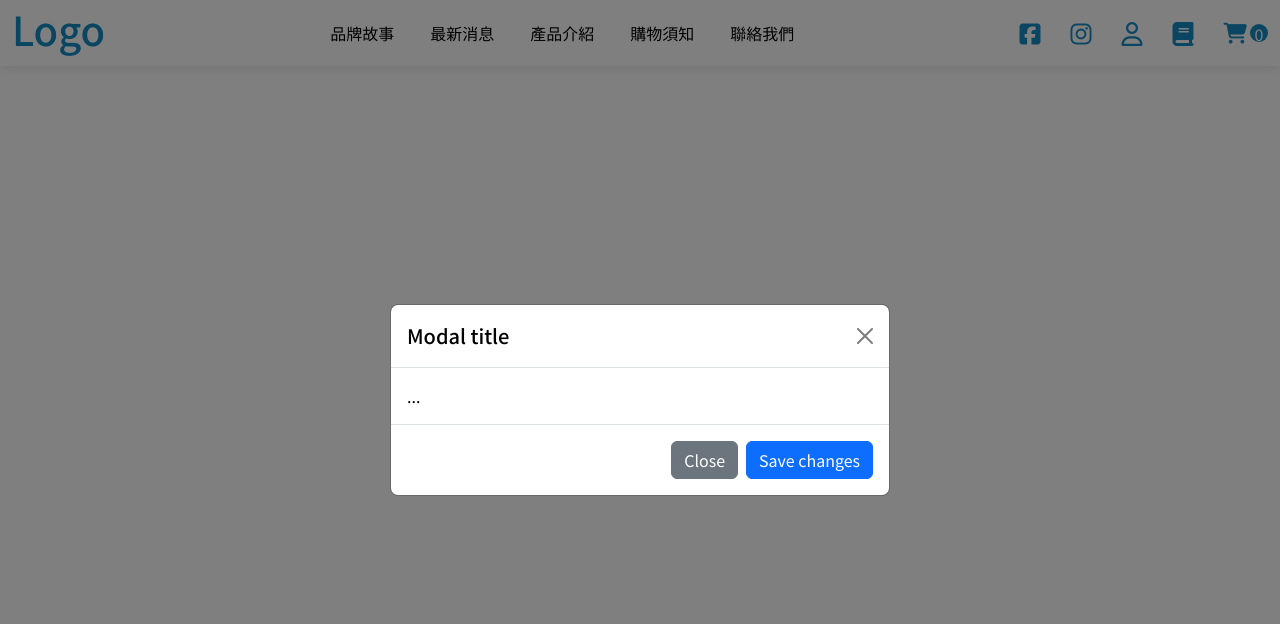
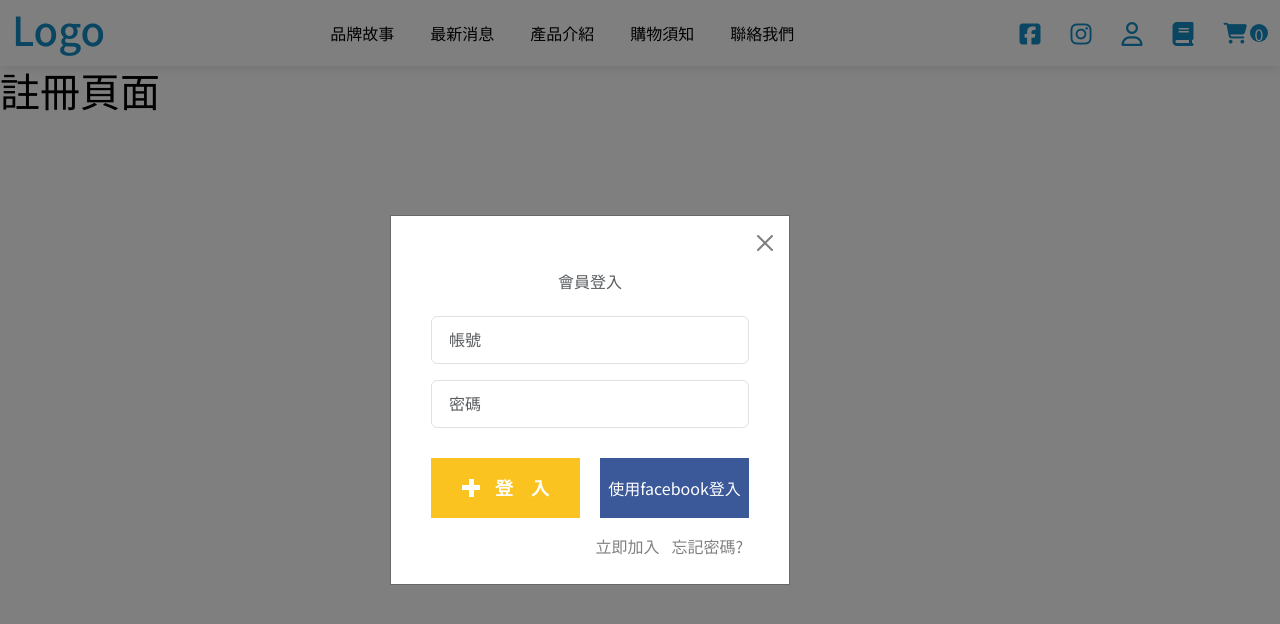
Before and after one commit to ZhengYung/cake, a Vue app: page /register in a window 1280 px wide. Both pictures are taken after a click on the button 1132 px from the left and 33 px from the top of the page. Shown: the top 624 px of the page. Built offline with nearby package versions, Linux system fonts and the light colour scheme.

Commit message:
componets[defaultBtn,moreBtn,modalBax]/router[register] 立即加入按鈕問題:未關閉modal

```diff
--- a/src/App.vue
+++ b/src/App.vue
@@ -1,23 +1,41 @@
 <script setup>
+//vue
 // import { RouterLink, RouterView } from 'vue-router'
 // import HelloWorld from './components/HelloWorld.vue'
+import { ref, onMounted, onUnmounted } from 'vue';
+
+//components元件
 import ham from './components/ham.vue';
 import modalBox from './components/modalBox.vue';
-import { ref, onMounted, onUnmounted } from 'vue';
+import defaultBtn from '@/components/defaultBtn.vue';
+import moreBtn from '@/components/moreBtn.vue';
 
 //store
-import { useCounterStore } from '@/stores/counter';
-const counterStore = useCounterStore();
+import { useCartStore } from './stores/cart';
+const cartStore = useCartStore();
+
+//切換頁面時將 navbarMenu & 漢堡選單 改為關閉狀態
+function hideMenu() {
+  const navbarMenu = document.querySelector('#navbarMenu');
+  const svg = document.querySelector('.topNav__toggler svg');
+
+  navbarMenu.classList.remove('show');
+  svg.classList.remove('active');
+}
+//登入按鈕事件
+function login() {
+  console.log('loginBtn Click');
+}
+//監測windw scroll-bar 位置
 const scrollY = ref(window.scrollY);
-
 const handleScroll = () => {
   scrollY.value = window.scrollY;
 };
-function hideMenu() {
-  const navbarMenu = document.querySelector('#navbarMenu');
-  const svg = document.querySelector('.topNav__toggler svg');
-  navbarMenu.classList.remove('show');
-  svg.classList.remove('active');
+
+//註冊按鈕事件
+function register() {
+  // const modal = new bootstrap.Modal(document.querySelector('#loginModal'));
+  // console.log(modal);
 }
 onMounted(() => {
   window.addEventListener('scroll', handleScroll);
@@ -29,9 +47,46 @@ onUnmounted(() => {
 
 <template>
   <Teleport to="body">
-    <modalBox :id="'loginModal'"></modalBox>
-    <modalBox :id="'orderModal'"></modalBox>
-    <modalBox :id="'cartModal'"></modalBox>
+    <modalBox :id="'loginModal'">
+      <template #modal-body>
+        <div class="login">
+          <h2 class="mb-4 text-center fs-6 fw-normal text-muted">會員登入</h2>
+          <div class="form-floating mb-3">
+            <input type="text" class="form-control" id="account" placeholder="">
+            <label for="account" class="text-muted">帳號</label>
+          </div>
+          <div class="form-floating">
+            <input type="password" class="form-control" id="pwd" placeholder="">
+            <label for="pwd" class="text-muted">密碼</label>
+          </div>
+          <div class="btnBox">
+            <moreBtn @click="login" :bg="'var(--secColor)'">登&emsp;入</moreBtn>
+            <defaultBtn class="fs-6" :bg="'var(--fbColor)'">使用facebook登入</defaultBtn>
+          </div>
+          <div class="quickBackBox">
+            <RouterLink @click="register" to="/register">立即加入</RouterLink>
+            <button type="button">忘記密碼?</button>
+          </div>
+        </div>
+      </template>
+    </modalBox>
+    <modalBox :id="'orderModal'">
+
+      <template #modal-body>
+      </template>
+    </modalBox>
+    <modalBox :id="'cartModal'">
+
+      <template #title>
+        <div class="cartTitle">
+          <h2>你的購物車總計<span>{{ cartStore.count }}</span>件商品</h2>
+        </div>
+      </template>
+
+      <template #modal-body>
+
+      </template>
+    </modalBox>
   </Teleport>
   <header
     :class="[{ isTop: scrollY === 0 && $route.name === 'home' }, $route.name === 'home' ? 'position-fixed w-100' : 'position-sticky', 'top-0']"
@@ -53,7 +108,7 @@ onUnmounted(() => {
           <button class="bg-transparent p-0 border-0" type="button" data-bs-toggle="modal"
             data-bs-target="#orderModal"><i class="fa-solid fa-book"></i>
           </button>
-          <button type="button" class="cart bg-transparent p-0 border-0" :data-count="counterStore.count"
+          <button type="button" class="cart bg-transparent p-0 border-0" :data-count="cartStore.count"
             data-bs-toggle="modal" data-bs-target="#cartModal"><i class="fa-solid fa-cart-shopping"></i></button>
         </div>
         <button class="topNav__toggler navbar-toggler" type="button" data-bs-toggle="collapse"
@@ -112,6 +167,54 @@ onUnmounted(() => {
 
 
 <style lang="scss" scoped>
+//覆寫bootstrap start
+.form-control:focus {
+  box-shadow: none;
+}
+
+.login {
+
+  .form-floating>.form-control,
+  .form-floating>.form-control-plaintext,
+  .form-floating>.form-select {
+    height: 3rem;
+    min-height: unset;
+  }
+
+  .form-floating>label {
+    background: white;
+    height: auto;
+    padding: 0;
+    translate: 50% 80%;
+    line-height: 1;
+  }
+
+  .form-floating>.form-control-plaintext~label::after,
+  .form-floating>.form-control:focus~label::after,
+  .form-floating>.form-control:not(:placeholder-shown)~label::after,
+  .form-floating>.form-select~label::after {
+    content: none;
+  }
+
+  .form-floating>.form-control-plaintext~label,
+  .form-floating>.form-control:focus~label,
+  .form-floating>.form-control:not(:placeholder-shown)~label,
+  .form-floating>.form-select~label {
+    transform: scale(.85) translateY(-1.6rem) translateX(.15rem);
+  }
+
+  .form-floating>.form-control-plaintext:focus,
+  .form-floating>.form-control-plaintext:not(:placeholder-shown),
+  .form-floating>.form-control:focus,
+  .form-floating>.form-control:not(:placeholder-shown) {
+    padding-top: 0;
+    padding-bottom: 0;
+  }
+}
+
+
+//覆寫bootstrap end
+
 .banner {
   clip-path: url('#bannerClip');
   background-size: cover;
@@ -135,6 +238,55 @@ onUnmounted(() => {
   }
 
 
+}
+
+.btnBox {
+  display: flex;
+  justify-content: center;
+  align-items: center;
+  column-gap: 20px;
+  margin-top: 30px;
+
+  button {
+    flex: 1 0 0px;
+    max-width: 160px;
+  }
+}
+
+.quickBackBox {
+  margin-top: 20px;
+  display: flex;
+  justify-content: end;
+
+  * {
+    color: gray;
+    line-height: 1;
+    border: none;
+    background-color: unset;
+    padding: 0 6px;
+  }
+
+  @media (hover:hover) {
+    *:hover {
+      color: black;
+    }
+
+    :nth-child(2) {
+      position: relative;
+
+      &::before {
+        content: '';
+        position: absolute;
+        display: block;
+        left: 0;
+        top: 0;
+        bottom: 0;
+        width: 1px;
+        height: 100%;
+        background-color: gray;
+      }
+    }
+  }
 }
 
 header {
@@ -289,4 +441,48 @@ header {
     }
   }
 }
+
+.cartTitle {
+  display: flex;
+  justify-content: center;
+  align-items: center;
+  column-gap: 10px;
+
+  &::before {
+    content: "\f07a";
+    font-weight: 900;
+    font-family: "Font Awesome 6 Free";
+    display: flex;
+    justify-content: center;
+    align-items: center;
+    color: white;
+    scale: -1 1;
+    background-color: var(--secColor);
+    border-radius: 50%;
+    font-size: 18px;
+    width: 40px;
+    aspect-ratio: 1;
+  }
+
+  h2 {
+    font-size: 1.2rem;
+    font-weight: normal;
+    margin: 0;
+
+    span {
+      color: var(--secColor);
+      margin: 0 8px;
+    }
+  }
+}
+
+@keyframes modalBodySlideUp {
+  0% {
+    transform: translateY(150%);
+  }
+
+  100% {
+    transform: translateY(0%);
+  }
+}
 </style>
--- /dev/null
+++ b/src/components/defaultBtn.vue
@@ -0,0 +1,33 @@
+<script setup>
+defineProps({
+    bg: {
+        type: String,
+        required: true
+    }
+})
+
+</script>
+
+<template>
+    <button type="button" :style="{ backgroundColor: bg }">
+        <slot></slot>
+    </button>
+</template>
+
+<style scoped lang="scss">
+button {
+    display: flex;
+    justify-content: center;
+    align-items: center;
+    column-gap: 15px;
+    border: none;
+    height: 60px;
+    font-size: 18px;
+    color:white;
+    @media (hover:hover) {
+        &:hover {
+            filter: brightness(0.9);
+        }
+    }
+}
+</style>
--- a/src/components/modalBox.vue
+++ b/src/components/modalBox.vue
@@ -13,20 +13,24 @@ const props =
     <div class="modal fade" :id="id" tabindex="-1" aria-labelledby="exampleModalLabel" aria-hidden="true">
         <div class="modal-dialog modal-dialog-centered">
             <div class="modal-content">
-                <div class="modal-header">
-                    <h1 class="modal-title fs-5" id="exampleModalLabel">Modal title</h1>
+                <div class="modal-header d-block text-end border-0">
                     <button type="button" class="btn-close" data-bs-dismiss="modal" aria-label="Close"></button>
+                    <slot name="title"></slot>
                 </div>
                 <div class="modal-body">
-                    ...
-                </div>
-                <div class="modal-footer">
-                    <button type="button" class="btn btn-secondary" data-bs-dismiss="modal">Close</button>
-                    <button type="button" class="btn btn-primary">Save changes</button>
+                    <slot name="modal-body"></slot>
                 </div>
             </div>
         </div>
     </div>
 </template>
 
-<style scoped lang="scss"></style>
+<style scoped lang="scss">
+.modal-content{
+    max-width: 400px;
+    border-radius: 0;
+}
+.modal-body {
+    padding: 0 40px 30px;
+}
+</style>
--- /dev/null
+++ b/src/components/moreBtn.vue
@@ -0,0 +1,40 @@
+<script setup>
+import defaultBtn from './defaultBtn.vue';
+defineProps({
+    bg: {
+        type: String,
+        required: true
+    }
+})
+
+</script>
+
+<template>
+    <defaultBtn :bg="bg" class="moreBtn">
+        <slot></slot>
+    </defaultBtn>
+</template>
+
+<style scoped lang="scss">
+.moreBtn {
+    font-size: 18px;
+    font-weight: bold;
+    @media (hover:hover) {
+        &:hover::before {
+            rotate: z 90deg;
+        }
+    }
+
+    &::before {
+        display: block;
+        width: 18px;
+        aspect-ratio: 1;
+        content: '';
+        background-image: linear-gradient(to right, #fff, #fff), linear-gradient(to right, #fff, #fff);
+        background-position: center;
+        background-size: 5px 100%, 100% 5px;
+        background-repeat: no-repeat;
+        font-size: 18px;
+    }
+}
+</style>
--- a/src/components/section.vue
+++ b/src/components/section.vue
@@ -3,7 +3,7 @@ const props =
     defineProps({
         fontSize: {
             type: String,
-            required: true
+            required: true//要求父組件必須提供此prop值
         },
         pb: {
             type: String,
--- a/src/router/index.js
+++ b/src/router/index.js
@@ -44,6 +44,11 @@ const router = createRouter({
       name: 'memberinfo',
       component: () => import('../views/front/MemberInfoView.vue')
     },
+    {
+      path:'/register',
+      name:'register',
+      component:()=> import('../views/front/Register.vue')
+    }
     //Admin
   ]
 })
--- /dev/null
+++ b/src/stores/cart.js
@@ -0,0 +1,16 @@
+import { defineStore } from 'pinia'
+
+export const useCartStore = defineStore('cart', {
+    state: () => ({
+        count: 0,
+        orderIds:[],
+    }),
+    actions: {
+        increment() {
+            this.count++
+        },
+        randomizeCounter() {
+            this.count = Math.round(100 * Math.random())
+        },
+    },
+})
--- /dev/null
+++ b/src/views/front/Register.vue
@@ -0,0 +1,9 @@
+<script setup>
+
+</script>
+
+<template>
+  <main>
+    <h1>註冊頁面</h1>
+  </main>
+</template>
```
